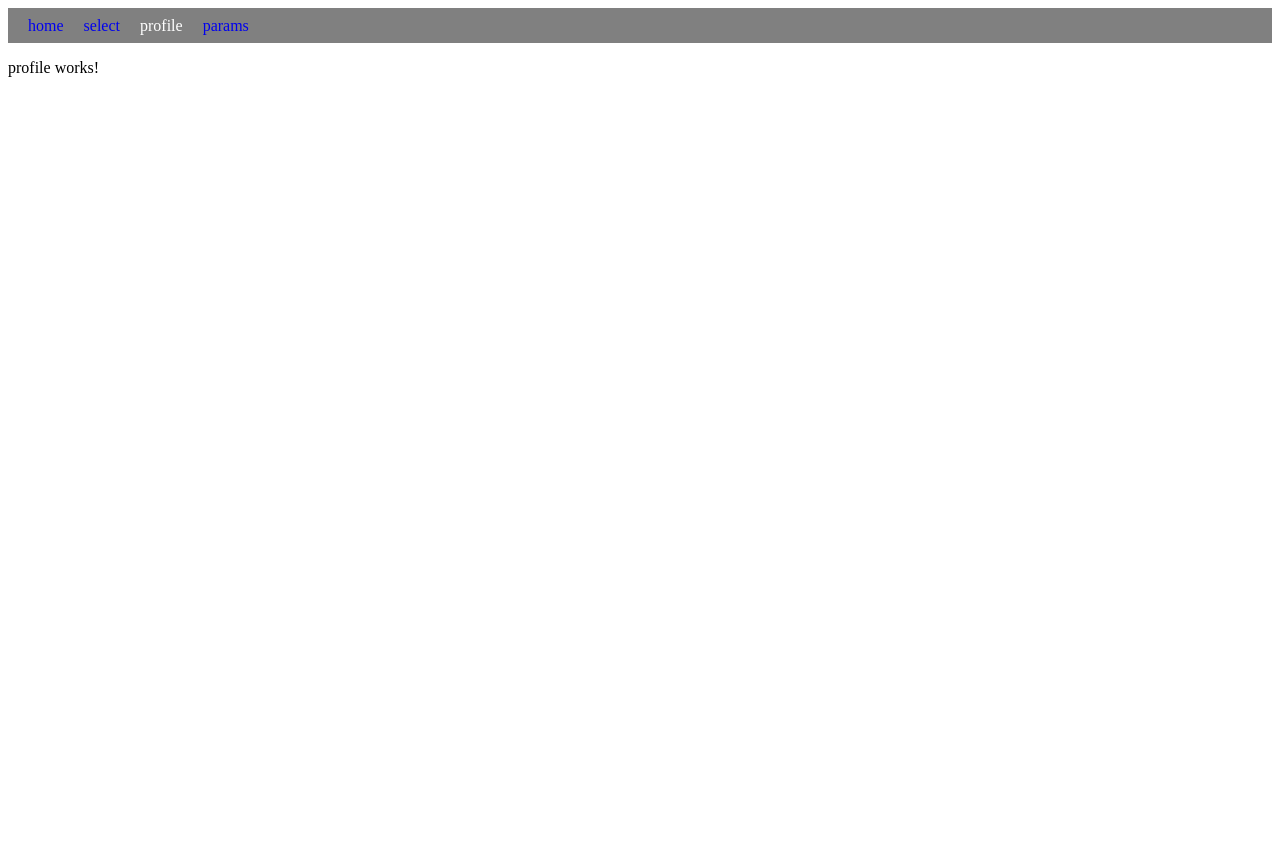
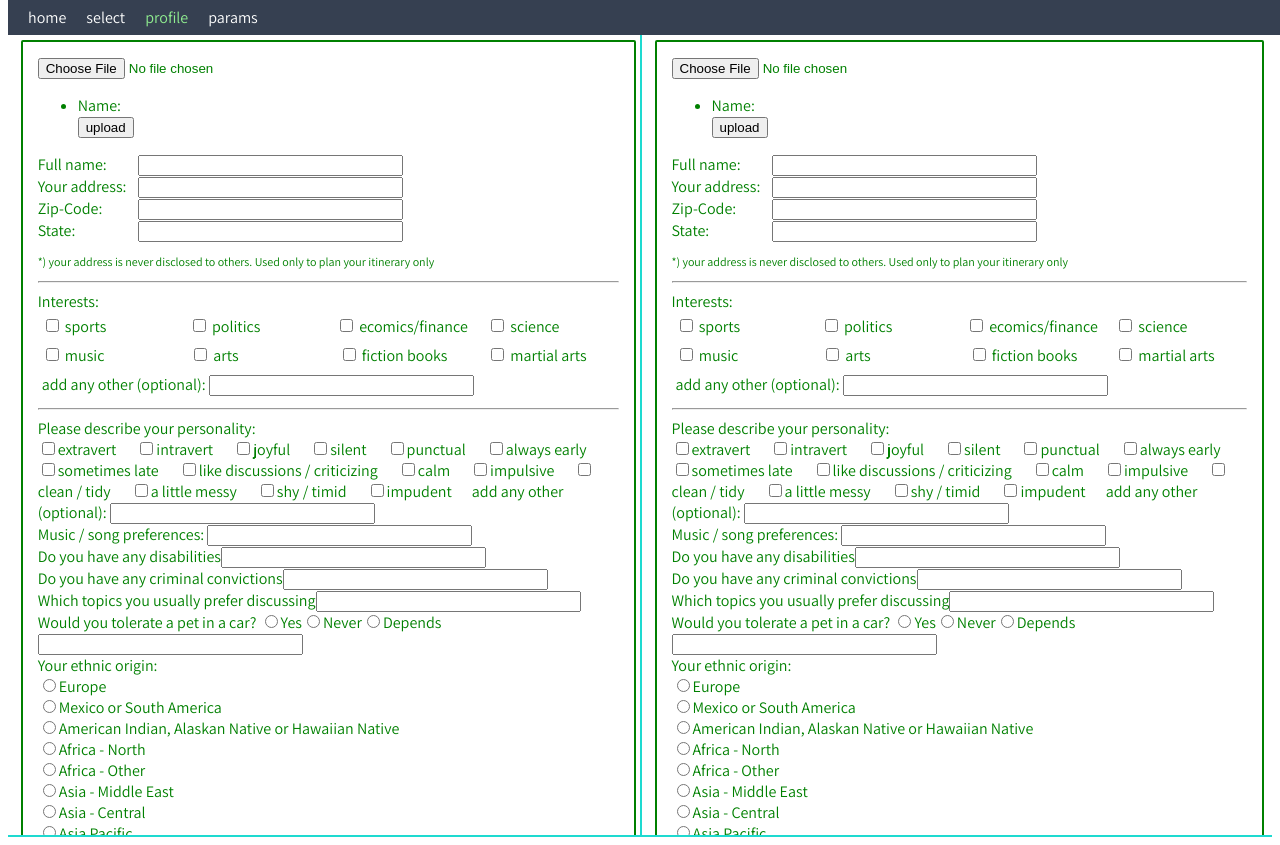
Before and after one commit to aripovula/carpoolNg, an Angular app: page /profile in a window 1280 px wide. Before the commit the page ends 800 px from the top, so only its background shows below. Built offline with nearby package versions, Linux system fonts and the light colour scheme.

Commit message:
profile form is half done

```diff
--- a/package.json
+++ b/package.json
@@ -21,6 +21,7 @@
     "@angular/platform-browser-dynamic": "^6.1.0",
     "@angular/router": "^6.1.0",
     "adm-zip": "^0.4.11",
+    "angular-file-upload": "^2.5.0",
     "core-js": "^2.5.4",
     "hoek": "^5.0.3",
     "parsejson": "0.0.3",
--- a/src/app/app-routing.module.ts
+++ b/src/app/app-routing.module.ts
@@ -3,6 +3,7 @@ import { Routes, RouterModule } from '@angular/router';
 
 import { ItineraryComponent } from './itinerary/itinerary.component';
 import { SelectComponent } from './select/select.component';
+import { SetupComponent } from './setup/setup.component';
 import { FeedbackComponent } from './feedback/feedback.component';
 import { ProfileComponent } from './profile/profile.component';
 import { ParamsComponent } from './params/params.component';
@@ -12,7 +13,7 @@ const appRoutes: Routes = [
     { path: '', component: ItineraryComponent},
     { path: 'select', component: SelectComponent},
     { path: 'feedback/:id/:name', component: FeedbackComponent},
-    { path: 'profile', component: ProfileComponent},
+    { path: 'profile', component: SetupComponent},
     { path: 'params', component: ParamsComponent},
     { path: 'not-found', component: NotFoundComponent},
     { path: '**', redirectTo: '/not-found' }
--- a/src/app/app.component.css
+++ b/src/app/app.component.css
@@ -8,11 +8,11 @@
    */
 
    .header {
-    background: gray;
-     /* #364051; */
+    background:#364051;
     height: 35px;
     line-height: 35px;
     align-items: center;
+
   }
 
   .header__content {
@@ -25,8 +25,9 @@
   .header__title {
     text-decoration: none;
     margin-left: 20px;
+    color: white;
   }
 
   .active-link{
-      color: white;
+      color: lightgreen;
   }
--- a/src/app/app.component.html
+++ b/src/app/app.component.html
@@ -1,7 +1,7 @@
 <!--The content below is only a placeholder and can be replaced.-->
 
 <div>
-      <div class="header header__content">
+      <div class="header header__content fixedElement">
             <a class="header__title"
              routerLink="/"
              routerLinkActive="active-link"
--- a/src/app/app.module.ts
+++ b/src/app/app.module.ts
@@ -18,6 +18,7 @@ import { DataService } from './services/data.service';
 import { LoggingService } from './services/logging.service';
 import { NotFoundComponent } from './not-found/not-found.component';
 import { AppRoutingModule } from './app-routing.module';
+import { SetupComponent } from './setup/setup.component';
 
 
 @NgModule({
@@ -34,6 +35,7 @@ import { AppRoutingModule } from './app-routing.module';
     ItineraryComponent,
     CompanionDetailsComponent,
     NotFoundComponent,
+    SetupComponent,
   ],
   imports: [
     BrowserModule,
--- a/src/app/companion-details/companion-details.component.ts
+++ b/src/app/companion-details/companion-details.component.ts
@@ -12,13 +12,13 @@ import { DataService } from './../services/data.service';
     </p>
     <span>{{ companionID }}</span>
     <p class="appHighlight"></p>
-      <div class="boxed">
+      <div class="boxedExact">
         <div>
           <img
-          style="float: left; margin-right:10px"
+          style="float: left; margin-right: 10px"
             [src]="companions[companionID-1].image"
             [alt]="companions[companionID-1].name"
-            width="124" height="110"
+            width="110" height="110"
           >
         </div>
         <div>
--- a/src/app/profile/profile.component.html
+++ b/src/app/profile/profile.component.html
@@ -1,3 +1,91 @@
-<p>
-  profile works!
-</p>
+<div class="scrollDiv boxed">
+  <form>
+      <div ng-app="app">
+          <div ng-controller="AppController">
+              <input type="file" nv-file-select uploader="uploader"/><br/>
+              <ul>
+                  <li ng-repeat="item in uploader.queue">
+                      Name: <span ng-bind="item.file.name"></span><br/>
+                      <button ng-click="item.upload()">upload</button>
+                  </li>
+              </ul>
+          </div>
+      </div>
+      <div class="form-element">
+          <label for="">Full name: </label><input type="text" autocomplete="off" name="" size="30">
+      </div>
+
+      <div class="form-element">
+          <label for="">Your address: </label><input type="text" autocomplete="off" name="" size="30">
+      </div>
+
+    <div class="form-element">
+        <label for="">Zip-Code: </label><input type="text" autocomplete="off" name="" size="30">
+    </div>
+    <div class="form-element">
+        <label for="">State: </label><input type="text" autocomplete="off" name="" size="30">
+    </div>
+    <p style="font-size:12px">*) your address is never disclosed to others. Used only to plan your itinerary only</p>
+    <hr/>
+    <label for="">Interests: </label><br/>
+    <div class="form-group">
+        <div class="wrap"><label><input type="checkbox" name=""> sports</label></div>
+        <div class="wrap"><label><input type="checkbox" name=""> politics</label></div>
+        <div class="wrap"><label><input type="checkbox" name=""> ecomics/finance</label></div>
+        <div class="wrap"><label><input type="checkbox" name=""> science</label></div>
+        <div class="wrap"><label><input type="checkbox" name=""> music</label></div>
+        <div class="wrap"><label><input type="checkbox" name=""> arts</label></div>
+        <div class="wrap"><label><input type="checkbox" name=""> fiction books</label></div>
+        <div class="wrap"><label><input type="checkbox" name=""> martial arts</label></div>
+        <div class="wrap"><label for="">add any other (optional): <input type="text" autocomplete="off" name="" size="30"></label></div>
+    <!-- </label> -->
+  </div>
+  <hr/>
+    <div class="" style="  display: flex!important; ">
+    <label for="">Please describe your personality: <br/>
+        <label><input type="checkbox" name="">extravert</label><span class="horIndent"></span>
+        <label><input type="checkbox" name="">intravert</label><span class="horIndent"></span>
+        <label><input type="checkbox" name="">joyful</label><span class="horIndent"></span>
+        <label><input type="checkbox" name="">silent</label><span class="horIndent"></span>
+        <label><input type="checkbox" name="">punctual</label><span class="horIndent"></span>
+        <label><input type="checkbox" name="">always early</label><span class="horIndent"></span>
+        <label><input type="checkbox" name="">sometimes late</label><span class="horIndent"></span>
+        <label><input type="checkbox" name="">like discussions / criticizing</label><span class="horIndent"></span>
+        <label><input type="checkbox" name="">calm</label><span class="horIndent"></span>
+        <label><input type="checkbox" name="">impulsive</label><span class="horIndent"></span>
+        <label><input type="checkbox" name="">clean / tidy</label><span class="horIndent"></span>
+        <label><input type="checkbox" name="">a little messy</label><span class="horIndent"></span>
+        <label><input type="checkbox" name="">shy / timid</label><span class="horIndent"></span>
+        <label><input type="checkbox" name="">impudent</label><span class="horIndent"></span>
+      <label for="">add any other (optional): <input type="text" autocomplete="off" name="" size="30"></label>
+    </label></div>
+    <label for="">Music / song preferences: <input type="text" autocomplete="off" name="" size="30"></label><br/>
+    <label for="">Do you have any disabilities<input type="text" autocomplete="off" name="" size="30"></label><br/>
+    <label for="">Do you have any criminal convictions<input type="text" autocomplete="off" name="" size="30"></label><br/>
+    <label for="">Which topics you usually prefer discussing<input type="text" autocomplete="off" name="" size="30"></label><br/>
+    <label for="">Would you tolerate a pet in a car?
+      <label for=""><input type="radio" name="">Yes</label>
+      <label for=""><input type="radio" name="">Never</label>
+      <label for=""><input type="radio" name="">Depends</label>
+      <label for=""><input type="text" autocomplete="off" name="" size="30"></label>
+    </label><br/>
+    <label for="">Your ethnic origin:<br/>
+        <label for=""><input type="radio" name="">Europe</label><br/>
+        <label for=""><input type="radio" name="">Mexico or South America</label><br/>
+        <label for=""><input type="radio" name="">American Indian, Alaskan Native or Hawaiian Native</label><br/>
+        <label for=""><input type="radio" name="">Africa - North</label><br/>
+        <label for=""><input type="radio" name="">Africa - Other</label><br/>
+        <label for=""><input type="radio" name="">Asia - Middle East</label><br/>
+        <label for=""><input type="radio" name="">Asia - Central</label><br/>
+        <label for=""><input type="radio" name="">Asia Pacific</label><br/>
+
+      </label><br/>
+    <label for=""><input type="text" autocomplete="off" name="" size="30"></label><br/>
+    <label for=""><input type="text" autocomplete="off" name="" size="30"></label><br/>
+    <label for=""><input type="text" autocomplete="off" name="" size="30"></label><br/>
+    <label for=""><input type="text" autocomplete="off" name="" size="30"></label><br/>
+    <label for=""><input type="text" autocomplete="off" name="" size="30"></label><br/>
+    <label for=""><input type="text" autocomplete="off" name="" size="30"></label><br/>
+
+  </form>
+</div>
--- a/src/app/select/select.component.ts
+++ b/src/app/select/select.component.ts
@@ -3,7 +3,7 @@ import { Component, OnInit } from '@angular/core';
 @Component({
   selector: 'app-select',
   template: `
-  <div id="container">
+  <div id="container" class="margintop">
     <div id="left">
       select works!
        <!--using @Input <app-companion-details [companionID]="companionIDforDetails"></app-companion-details> -->
--- /dev/null
+++ b/src/app/setup/setup.component.html
@@ -0,0 +1,3 @@
+<p>
+  setup works!
+</p>
--- /dev/null
+++ b/src/app/setup/setup.component.ts
@@ -0,0 +1,24 @@
+import { Component, OnInit } from '@angular/core';
+
+@Component({
+  selector: 'app-setup',
+  template: `
+  <div id="container" class="margintop">
+    <div id="left">
+      <app-profile></app-profile>
+    </div>
+    <div id="right">
+      <app-profile></app-profile>
+    </div>
+    </div>
+  `,
+  styleUrls: ['./setup.component.css']
+})
+export class SetupComponent implements OnInit {
+
+  constructor() { }
+
+  ngOnInit() {
+  }
+
+}
--- a/src/styles.css
+++ b/src/styles.css
@@ -1,4 +1,9 @@
 /* You can add global styles to this file, and also import other style files */
+@import url('https://fonts.googleapis.com/css?family=Assistant');
+
+body, html {
+  font-family: 'Assistant';
+}
 
   #container{
     width: 100%;
@@ -21,14 +26,25 @@
     border-left: 2px solid rgb(30, 218, 208);
   }
 
+
   .boxed {
+    width: 92%;
+    border: green solid 2px;
+    padding: 15px;
+    margin: 5px;
+    margin-left: 2%;
+    color: green;
+    text-align: left;
+    border-radius: 2px;
+  }
+
+  .boxedExact {
     width: 95%;
     border: green solid 2px;
     padding: 5px;
-    margin: 5px;
     margin-left: 2%;
     color: green;
-    /* font-size: 18px; */
+    font-size: 15px;
     text-align: left;
     border-radius: 2px;
   }
@@ -36,3 +52,78 @@
   .bold{
     font-weight: bold;
   }
+
+  .horIndent{
+    display:inline-block;
+    width: 20px;
+  }
+
+  .verIndent{
+    display:block;
+    height: 10px;
+  }
+
+  .verIndentFive{
+    display:block;
+    height: 5px;
+  }
+
+  .form-group {
+    display: flex;
+    justify-content: space-between;
+    flex-wrap: wrap;
+  }
+
+  .form-group .wrap {
+    min-width: 8em;
+    margin: 4px; /* to add gap between rows */
+  }
+
+  .form-element label {
+    display: inline-block;
+    width: 100px;
+}
+
+  .scrollDiv{
+    overflow: auto;
+    max-height: 100vh;
+  }
+
+  .fixedElement {
+    position:fixed;
+    top:0;
+    width:100%;
+    z-index:100;
+  }
+
+  .margintop {
+    margin-top: 35px;
+  }
+
+  .post-container {
+    width: 96%;
+    border: green solid 2px;
+    padding: 5px;
+    margin: 5px;
+    margin-left: 2%;
+    overflow: auto
+}
+.post-thumb {
+    float: left
+}
+.post-thumb img {
+    display: block
+}
+.post-content {
+    margin-left: 90px;
+    text-align: left;
+}
+.post-title {
+    font-weight: bold;
+    font-size: 16px;
+    text-align: left;
+}
+
+.highlight {
+    background-color: bisque;
+}
```
Also changed, not shown: src/app/setup/setup.component.css (added), 2 other files (tests, documents, lock files or other folders).
